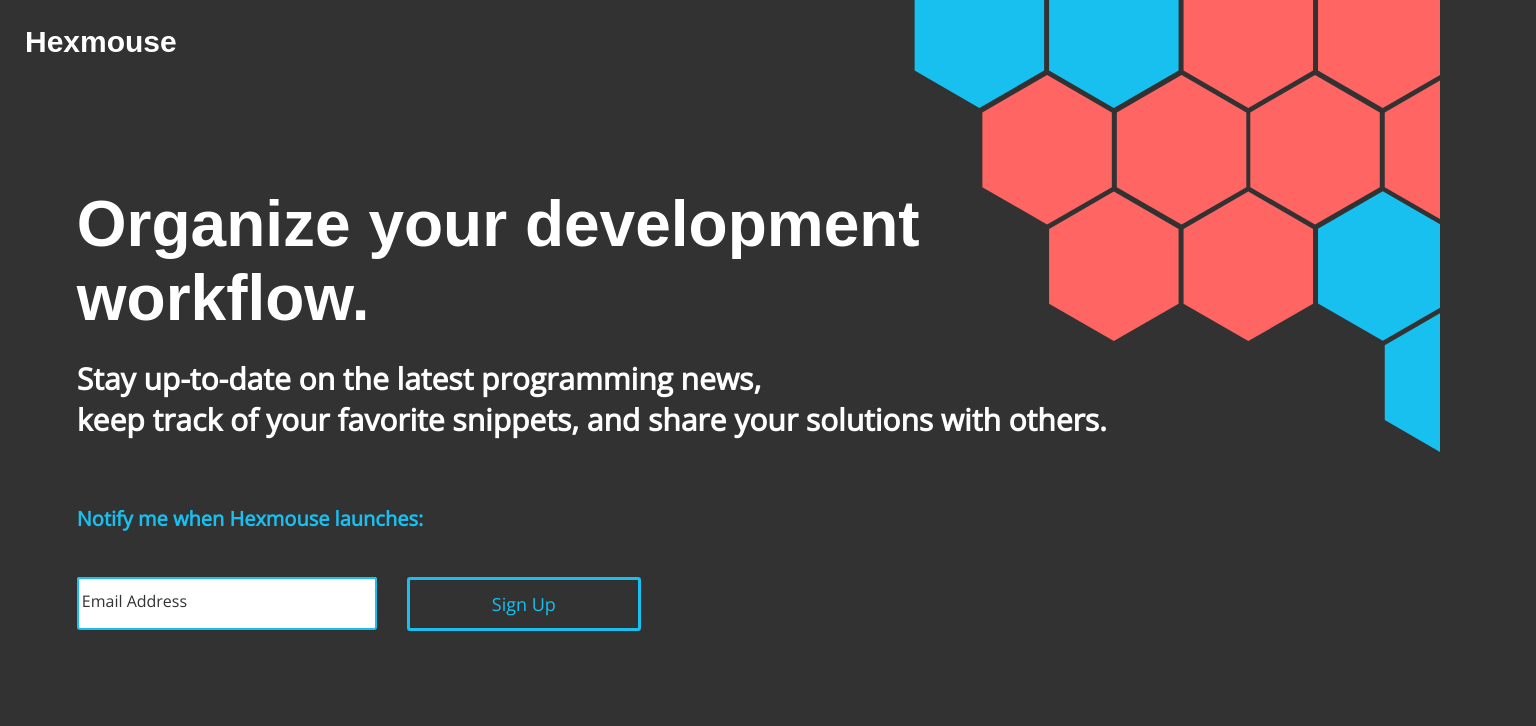
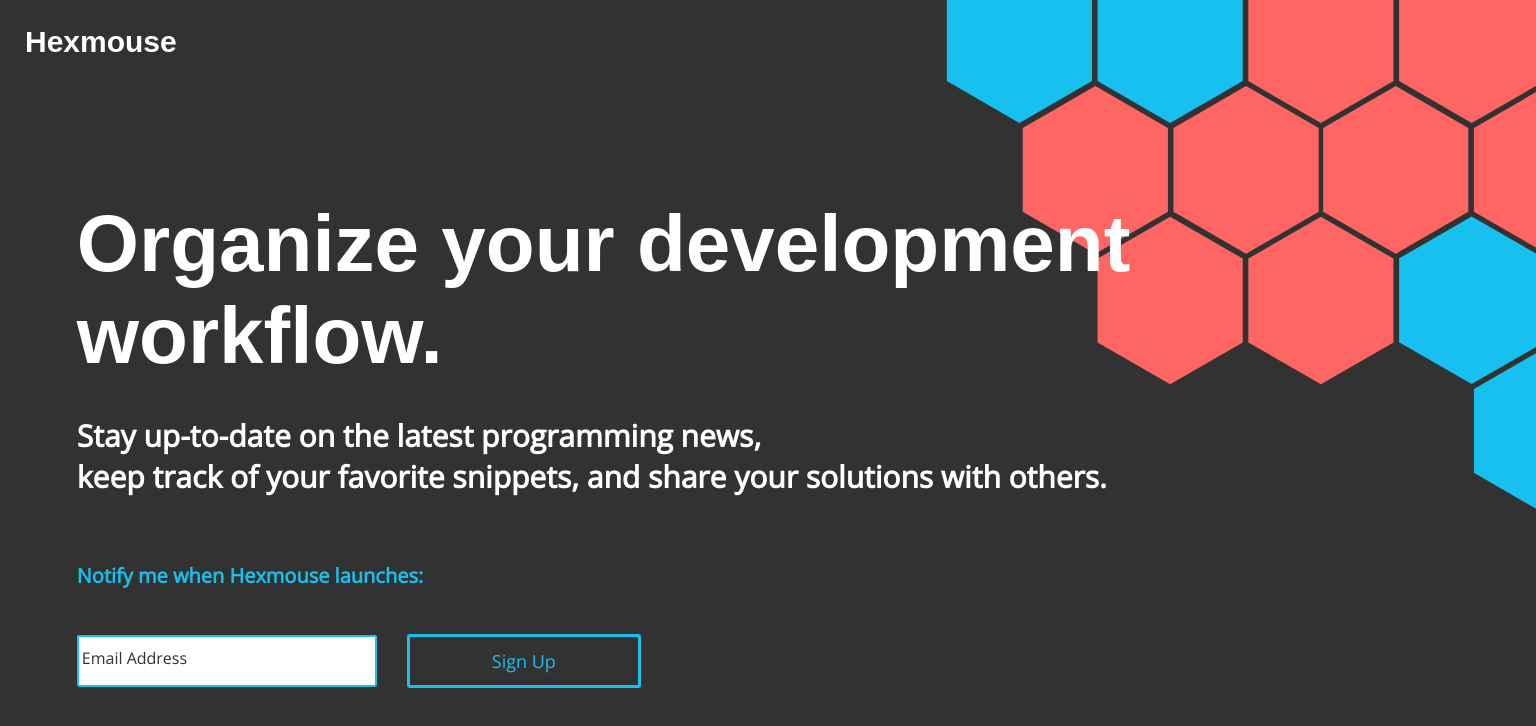
Before and after one commit to zcericola/hexmouse-frontend, a React (Create React App) app: page / in a window 1536 px wide. Shown: the top 726 px of the page. Built offline with nearby package versions, Linux system fonts and the light colour scheme; a web font is replaced by a local one.

Commit message:
media queries for larger screen

```diff
--- a/src/components/CallToAction/CallToAction.module.css
+++ b/src/components/CallToAction/CallToAction.module.css
@@ -17,3 +17,9 @@
     font-size: 3em;
     bottom: 20px;
 }
+
+@media only screen and (min-width: 1450px) {
+    .ctaTitle {
+        font-size: 8em;
+    }
+}
--- a/src/components/SVGs/Hexagons/Hexagons.js
+++ b/src/components/SVGs/Hexagons/Hexagons.js
@@ -2,7 +2,11 @@ import React from 'react';
 import styles from './Hexagons.module.css';
 
 const Hexagons = ({ type }) => {
-  return <figure className={styles.hexagonImage}></figure>;
+  return (
+    <div className={styles.wrapper}>
+      <figure className={styles.hexagonImage}></figure>
+    </div>
+  );
 };
 
 export default Hexagons;
--- a/src/components/SVGs/Hexagons/Hexagons.module.css
+++ b/src/components/SVGs/Hexagons/Hexagons.module.css
@@ -1,22 +1,22 @@
+.wrapper {
+    position: absolute;
+    width: 100%;
+    height: 100%;
+}
+
 .hexagonImage {
     background-image: url(../../../assets/hexagon_design.svg);
     background-repeat: no-repeat;
     background-size: contain;
-    position: absolute;
+    background-position: top right;
+    position: relative;
     margin: 0;
-    /* height: 70%;
-    width: 48%; */
-    height: 600px;
-    width: 600px;
-    left: 840px;
-    top: -2px;
-    /* border: 2px solid; */
-    /* height: 45em;
-    width: 65em; */
-    /* height: 50em;
-    width: 65em; */
-    /* bottom: 50%; */
-    /* left: 65%; */
-    /* bottom: 45%; */
-    /* bottom: 20rem;s */
+    height: 60%;
+    width: 100%;
 }
+
+@media only screen and (min-width: 1450px) {
+    .hexagonImage {
+        height: 70%;
+    }
+}
```
